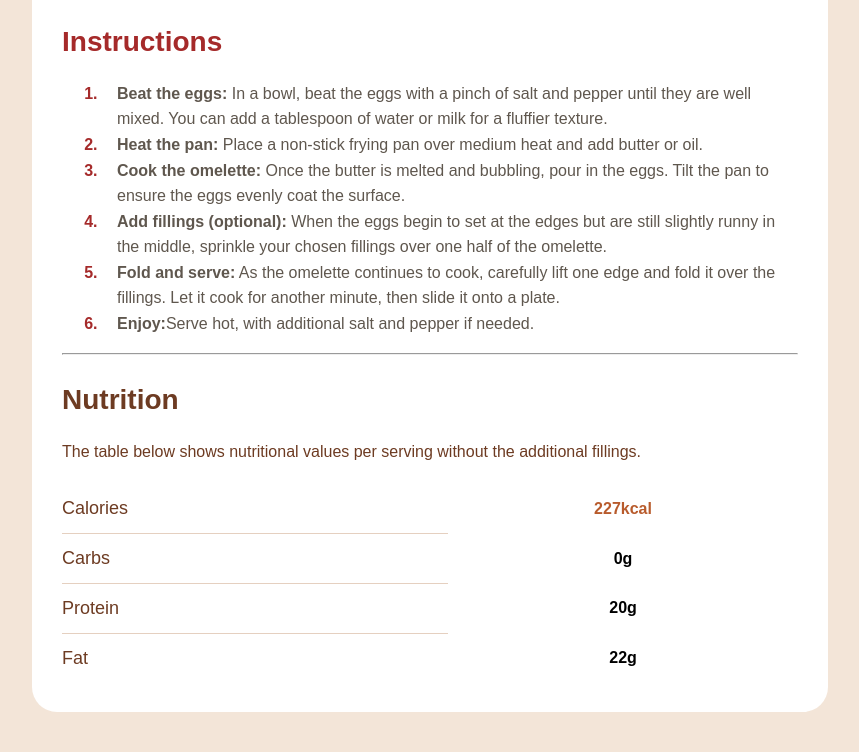
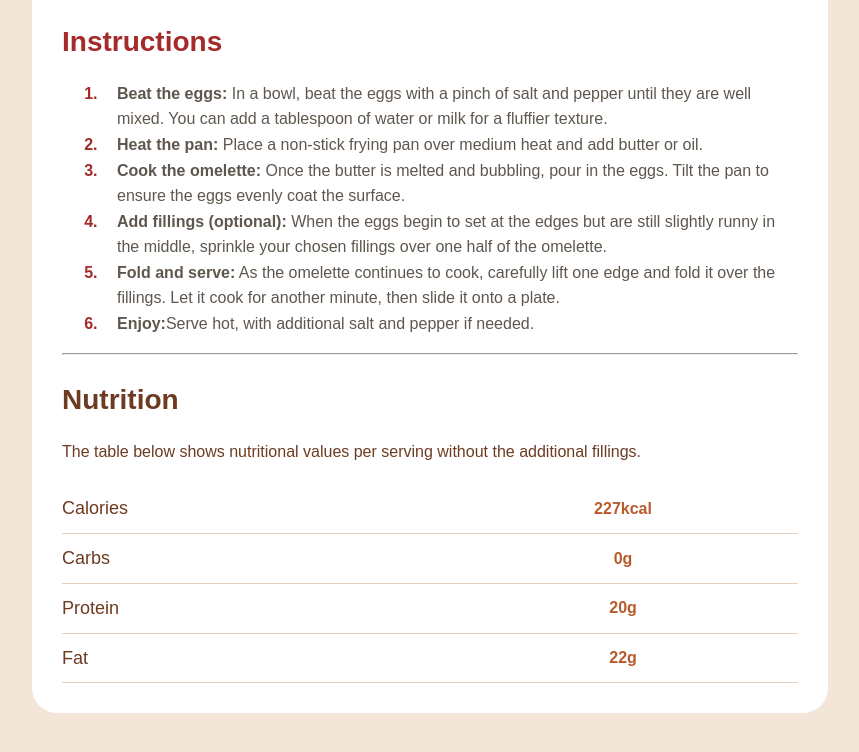
Before and after one commit to SHURKEAN/Omelette-Recipe, a plain HTML site: page index.html in a window 1280 px wide. Shown: the part 942-1694 px from the top of the page, without its empty margins (210-1069 px from the left). Drawn offline with Linux system fonts and the light colour scheme.

Commit message:
Desktop Style is done

```diff
--- a/style.css
+++ b/style.css
@@ -157,12 +157,12 @@ td:last-child {
     text-align: right;
 }
 
-.highlight {
+.table tr th {
     color: #b85b2c;
     font-weight: bold;
 }
 
-tr td {
+tr {
     border-bottom: 1px solid #e5d0c0;
 }
 
```
